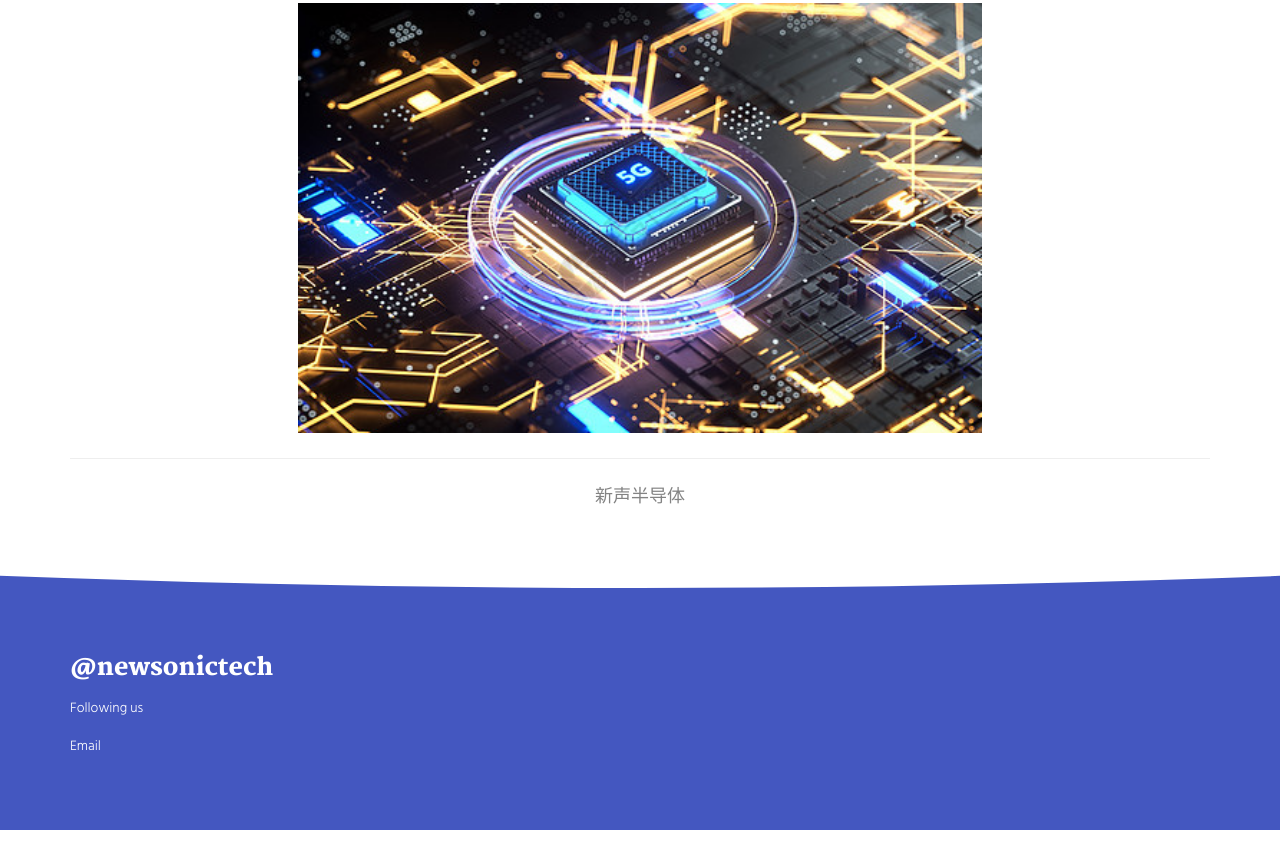
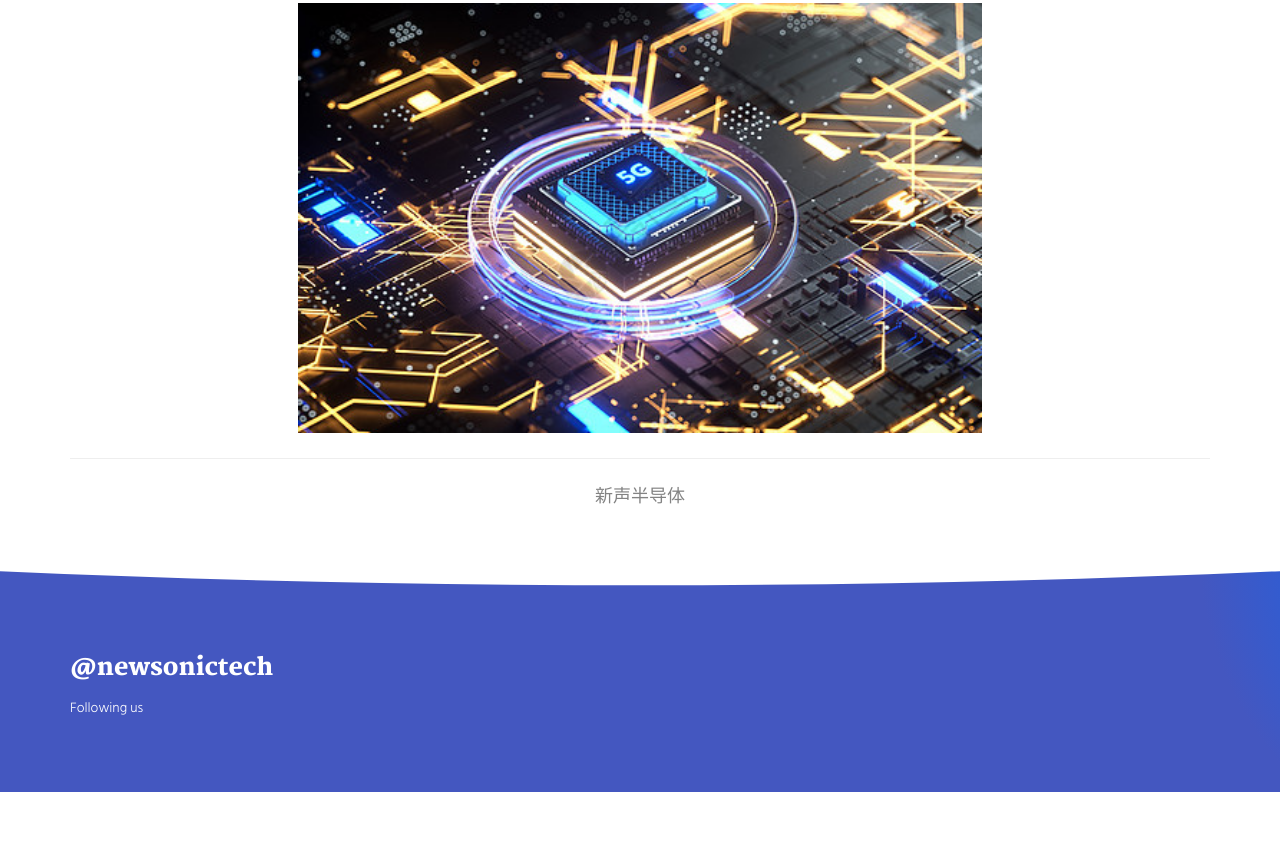
Before and after one commit to puconghan/newsonictech, a plain HTML site: page index.html in a window 1280 px wide. Shown: the part 837-1705 px from the top of the page. Drawn offline with Linux system fonts and the light colour scheme.

Commit message:
updated name and email

```diff
--- a/index.html
+++ b/index.html
@@ -80,7 +80,6 @@
         <div class="row">
           <div class="col-xs-12 col-sm-7">
             <p><small>Following us</small></p>
-	    <p><small><a href="mailto:danfeng.zhu@newsonictech.com">Email</a></small></p>
           </div>
 
         </div>
```
